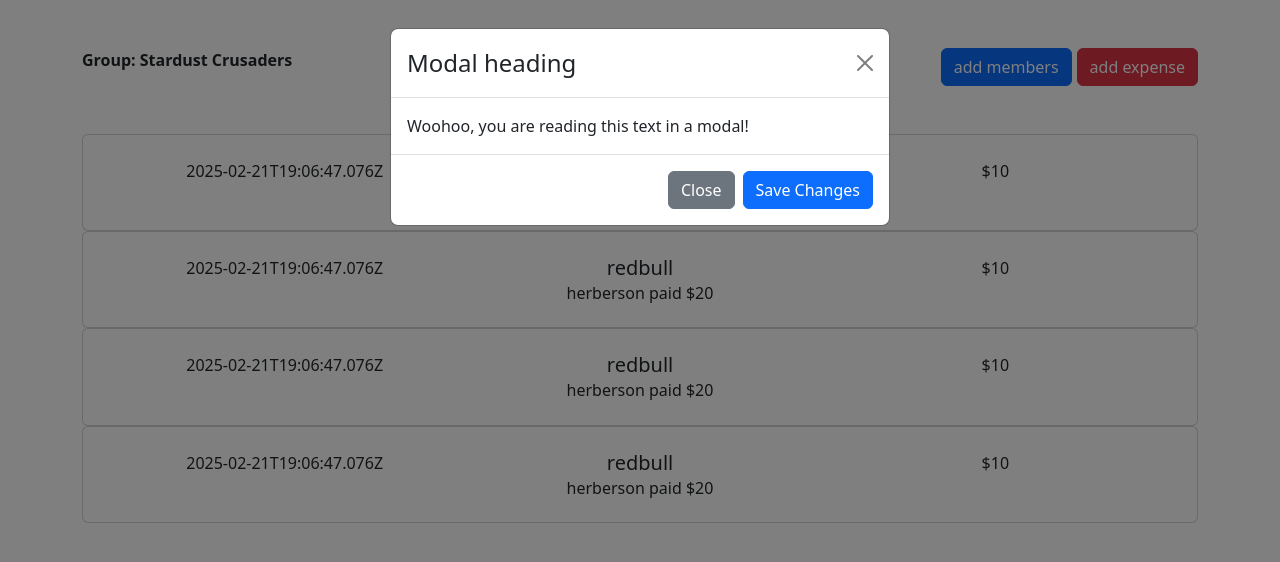
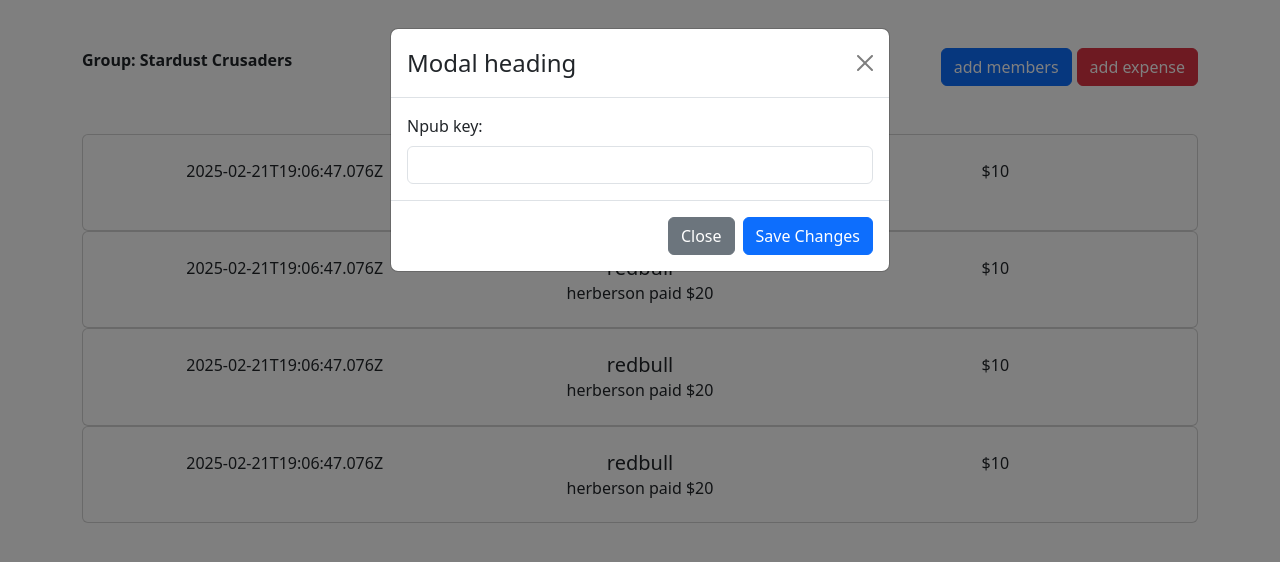
Before and after one commit to LORDBABUINO/splitr, a React (Create React App) app: page / in a window 1280 px wide. Both pictures are taken after a click on the button "add members". Shown: the top 562 px of the page. Built offline with nearby package versions, Linux system fonts and the light colour scheme.

Commit message:
feat: fetch display_name from relay

```diff
--- a/src/App.js
+++ b/src/App.js
@@ -41,27 +41,28 @@ const groupName = "Stardust Crusaders";
 
 const members = [
   {
-    username: "LORDBABUINO",
-    pubkey: "npub14jvgryts4c0xtkux29xy402lmezdrfh62jxl3jpdqwjfe2z7884q62pa0y",
+    displayName: "LORDBABUINO",
+    npubkey: "npub14jvgryts4c0xtkux29xy402lmezdrfh62jxl3jpdqwjfe2z7884q62pa0y",
   },
 ];
 
 async function fetchNostrData(npub) {
   const { data: nostrData } = await axios.get(`https://nostrhttp.com/${npub}`);
   return {
-    displayName: JSON.parse(nostrData.profileEvent.content).displayName,
+    displayName: JSON.parse(nostrData.profileEvent.content).display_name,
   };
 }
 
 function App() {
   const [show, setShow] = useState(false);
+  const [npubKey, setNpubKey] = useState("");
 
   const handleClose = () => setShow(false);
   const handleShow = () => setShow(true);
   const handleSave = async () => {
-    fetchNostrData(
-      "npub1xhuqhkhrsgdgxwf4lfpuf0wyr560l8jkjhm2u0amxhgdysrg2hqqerjfcd",
-    );
+    const nostrData = await fetchNostrData(npubKey.trim());
+    members.push({ ...nostrData, npubKey });
+    console.log({ members });
     handleClose();
   };
 
@@ -89,6 +90,8 @@ function App() {
         show={show}
         handleClose={handleClose}
         handleSave={handleSave}
+        npubKey={npubKey}
+        handleInputChange={({ target }) => setNpubKey(target.value)}
       />
     </div>
   );
--- a/src/members-list/index.js
+++ b/src/members-list/index.js
@@ -1,12 +1,29 @@
-import { Button, Modal } from "react-bootstrap";
+import { Button, Modal, Form } from "react-bootstrap";
 
-export function MembersList({ show, handleClose, handleSave }) {
+export function MembersList({
+  show,
+  handleClose,
+  handleSave,
+  npubKey,
+  handleInputChange,
+}) {
   return (
     <Modal show={show} onHide={handleClose}>
       <Modal.Header closeButton>
         <Modal.Title>Modal heading</Modal.Title>
       </Modal.Header>
-      <Modal.Body>Woohoo, you are reading this text in a modal!</Modal.Body>
+      <Modal.Body>
+        <Form>
+          <Form.Group>
+            <Form.Label>Npub key:</Form.Label>
+            <Form.Control
+              type="text"
+              value={npubKey}
+              onChange={handleInputChange}
+            />
+          </Form.Group>
+        </Form>
+      </Modal.Body>
       <Modal.Footer>
         <Button variant="secondary" onClick={handleClose}>
           Close
```
